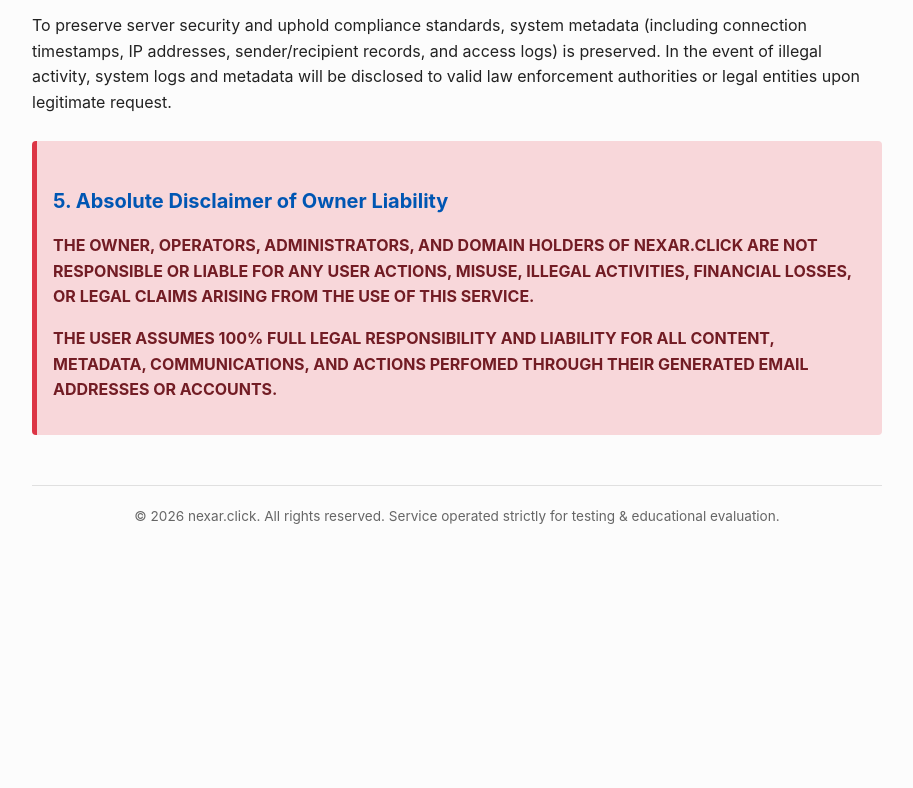
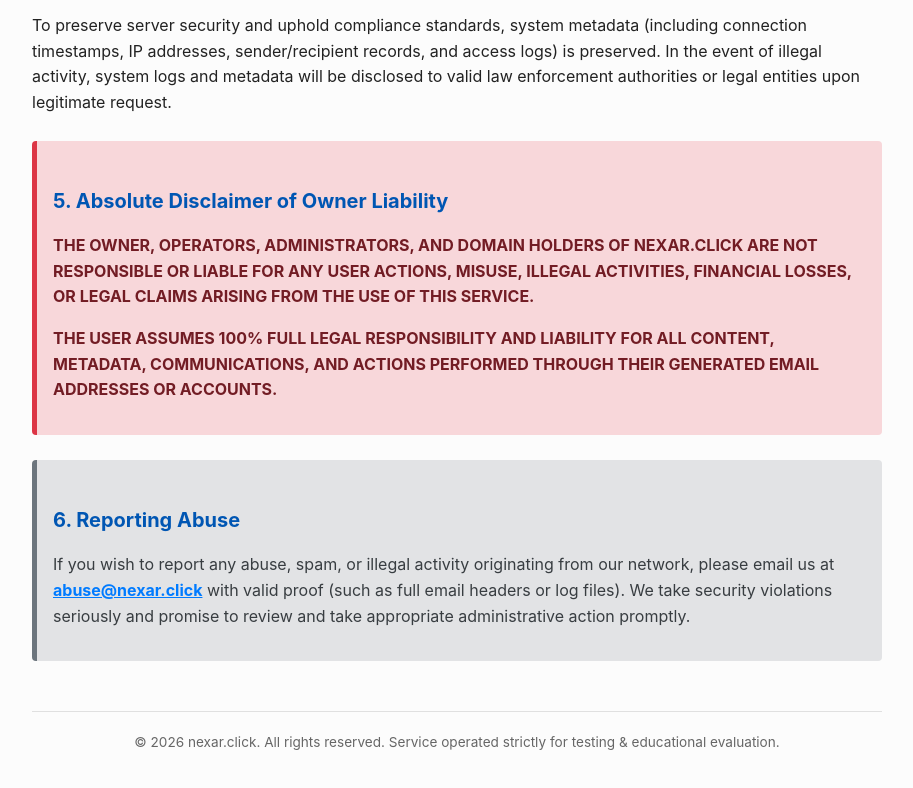
Before and after one commit to mailnexar/terms, a plain HTML site: page index.html in a window 1280 px wide. Shown: the part 1014-1802 px from the top of the page, without its empty margins (183-1096 px from the left). Before the commit the page ends 1582 px from the top, so only its background shows below. Drawn offline with Linux system fonts and the light colour scheme.

Commit message:
Update index.html

```diff
--- a/index.html
+++ b/index.html
@@ -10,6 +10,7 @@
         h2 { color: #0056b3; font-size: 1.25rem; margin-top: 28px; }
         .alert-box { background: #fff3cd; border-left: 5px solid #ffc107; padding: 16px; margin: 20px 0; border-radius: 4px; color: #856404; font-weight: 600; }
         .critical-box { background: #f8d7da; border-left: 5px solid #dc3545; padding: 16px; margin: 25px 0; border-radius: 4px; color: #721c24; }
+        .abuse-box { background: #e2e3e5; border-left: 5px solid #6c757d; padding: 16px; margin: 25px 0; border-radius: 4px; color: #383d41; }
         ul { padding-left: 20px; }
         li { margin-bottom: 8px; }
         footer { margin-top: 50px; padding-top: 20px; border-top: 1px solid #e0e0e0; font-size: 0.85rem; color: #666; text-align: center; }
@@ -46,7 +47,12 @@
     <div class="critical-box">
         <h2>5. Absolute Disclaimer of Owner Liability</h2>
         <p><strong>THE OWNER, OPERATORS, ADMINISTRATORS, AND DOMAIN HOLDERS OF NEXAR.CLICK ARE NOT RESPONSIBLE OR LIABLE FOR ANY USER ACTIONS, MISUSE, ILLEGAL ACTIVITIES, FINANCIAL LOSSES, OR LEGAL CLAIMS ARISING FROM THE USE OF THIS SERVICE.</strong></p>
-        <p><strong>THE USER ASSUMES 100% FULL LEGAL RESPONSIBILITY AND LIABILITY FOR ALL CONTENT, METADATA, COMMUNICATIONS, AND ACTIONS PERFOMED THROUGH THEIR GENERATED EMAIL ADDRESSES OR ACCOUNTS.</strong></p>
+        <p><strong>THE USER ASSUMES 100% FULL LEGAL RESPONSIBILITY AND LIABILITY FOR ALL CONTENT, METADATA, COMMUNICATIONS, AND ACTIONS PERFORMED THROUGH THEIR GENERATED EMAIL ADDRESSES OR ACCOUNTS.</strong></p>
+    </div>
+
+    <div class="abuse-box">
+        <h2>6. Reporting Abuse</h2>
+        <p>If you wish to report any abuse, spam, or illegal activity originating from our network, please email us at <a href="mailto:abuse@nexar.click" style="color: #007bff; font-weight: bold;">abuse@nexar.click</a> with valid proof (such as full email headers or log files). We take security violations seriously and promise to review and take appropriate administrative action promptly.</p>
     </div>
 
     <footer>
```
